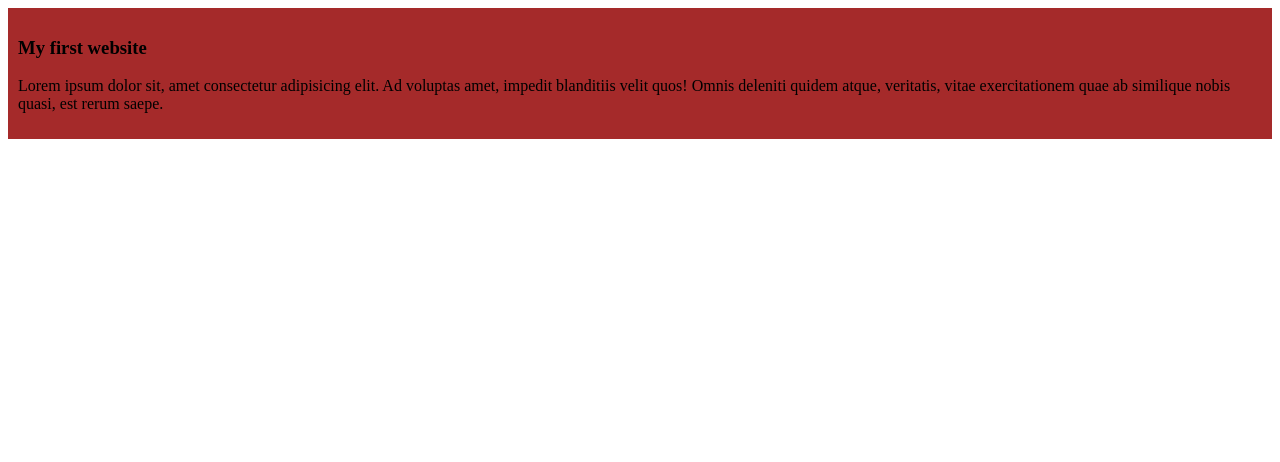
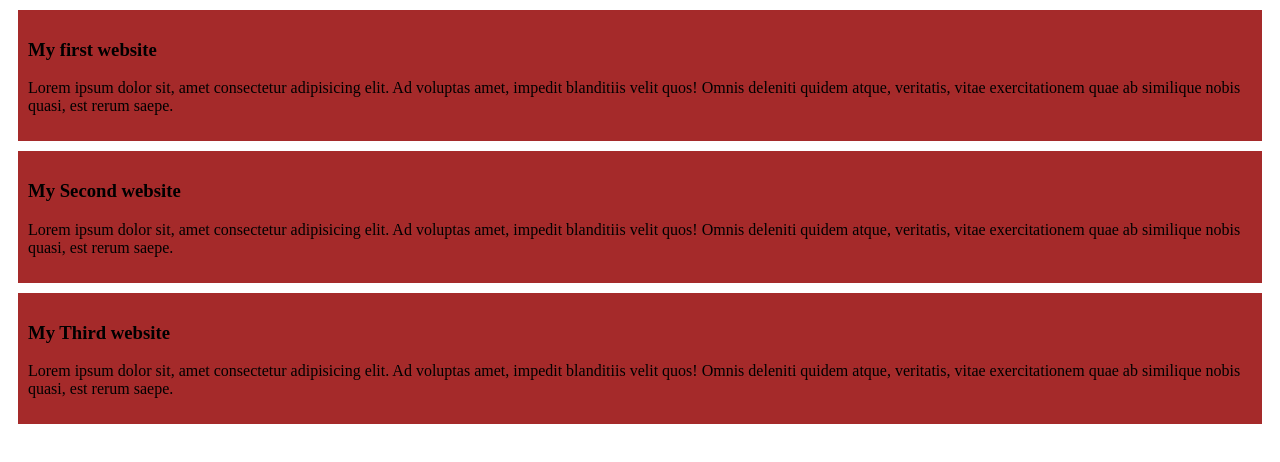
Before and after one commit to lazycoder578/my-first-github-repo, a plain HTML site: page index.html in a window 1280 px wide. Drawn offline with Linux system fonts and the light colour scheme.

Commit message:
second time push

```diff
--- a/css/style.css
+++ b/css/style.css
@@ -1,4 +1,5 @@
 div{
     background-color: brown;
     padding: 10px;
+    margin: 10px;
 }
--- a/index.html
+++ b/index.html
@@ -11,5 +11,13 @@
         <h3>My first website</h3>
         <p>Lorem ipsum dolor sit, amet consectetur adipisicing elit. Ad voluptas amet, impedit blanditiis velit quos! Omnis deleniti quidem atque, veritatis, vitae exercitationem quae ab similique nobis quasi, est rerum saepe.</p>
     </div>
+    <div>
+        <h3>My Second website</h3>
+        <p>Lorem ipsum dolor sit, amet consectetur adipisicing elit. Ad voluptas amet, impedit blanditiis velit quos! Omnis deleniti quidem atque, veritatis, vitae exercitationem quae ab similique nobis quasi, est rerum saepe.</p>
+    </div>
+    <div>
+        <h3>My Third website</h3>
+        <p>Lorem ipsum dolor sit, amet consectetur adipisicing elit. Ad voluptas amet, impedit blanditiis velit quos! Omnis deleniti quidem atque, veritatis, vitae exercitationem quae ab similique nobis quasi, est rerum saepe.</p>
+    </div>
 </body>
 </html>
```
